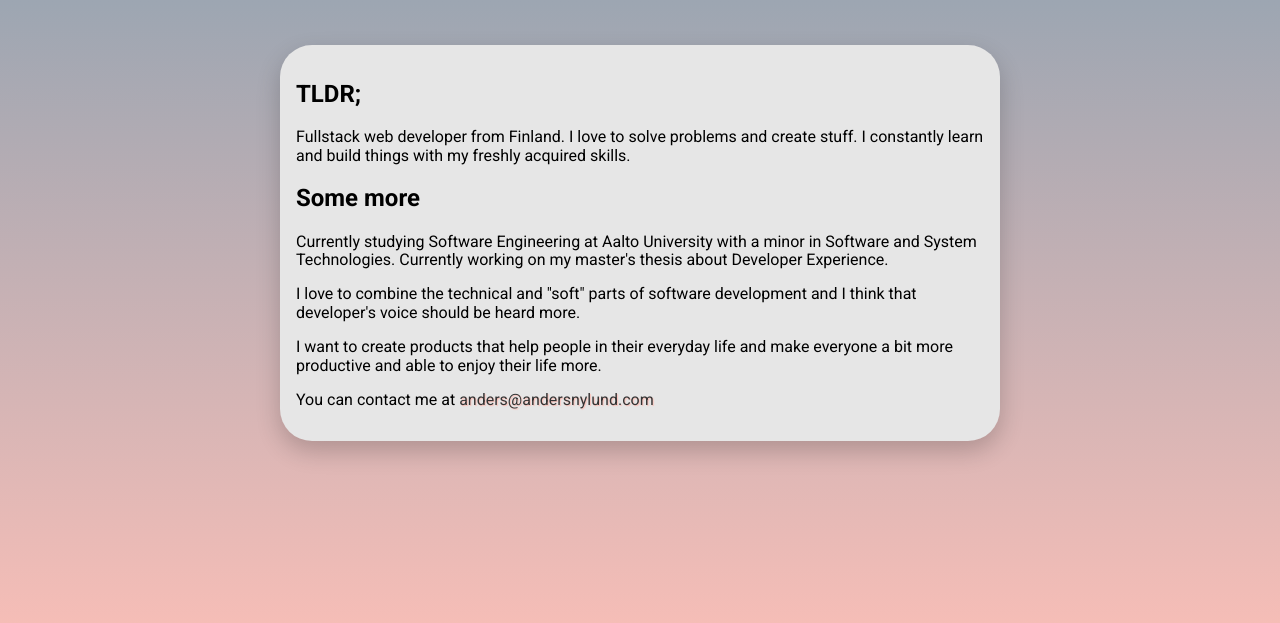
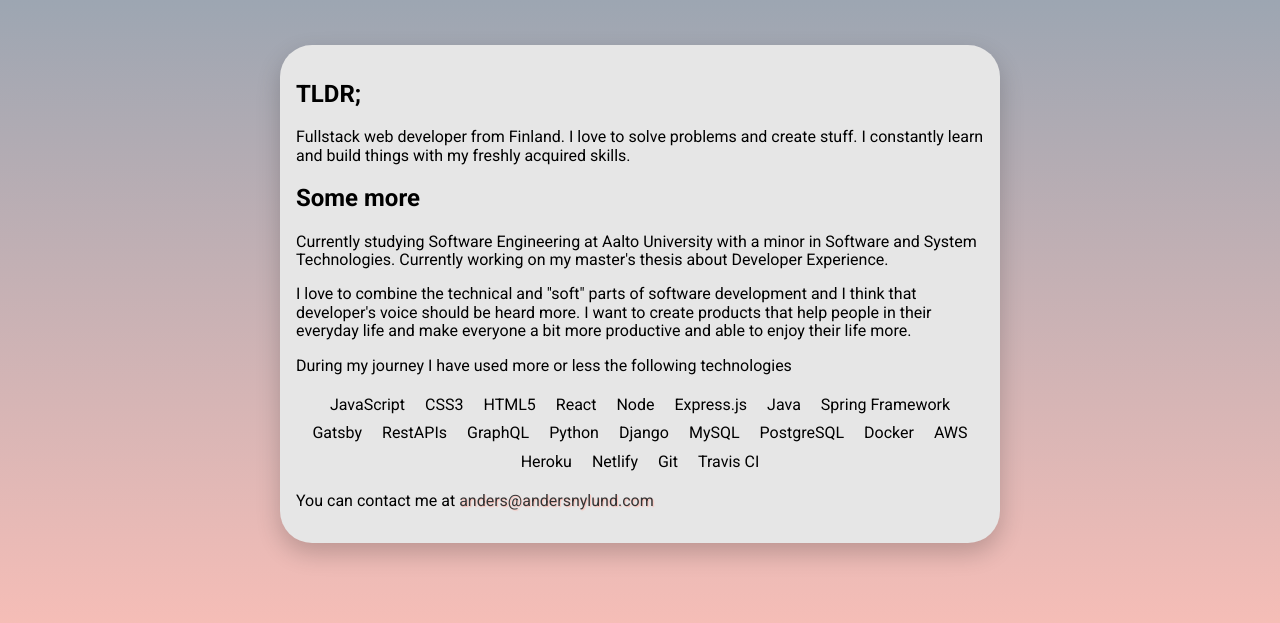
Before and after one commit to andersnylund/old-andersnylund, a Gatsby site: page /about in a window 1280 px wide. Shown: the part 131-754 px from the top of the page. Built offline with nearby package versions, Linux system fonts and the light colour scheme; Gatsby itself is replaced by a stand-in of ours.

Commit message:
Add technologies to about page

```diff
--- a/src/components/Info.jsx
+++ b/src/components/Info.jsx
@@ -21,10 +21,10 @@ const Info = () => (
   <Wrapper>
     <p>Fullstack web developer solving problems with modern technologies</p>
     <p className="secondary">
-      Take a look at what I&#39;ve been doing lately
       <span role="img" aria-label="pointing down">
         👇
       </span>
+      &nbsp;Take a look at what I&#39;ve been doing lately
     </p>
   </Wrapper>
 );
--- a/src/pages/about.jsx
+++ b/src/pages/about.jsx
@@ -15,10 +15,22 @@ const Container = styled.section`
   padding: 1rem;
   box-shadow: 0 10px 24px hsla(0, 0%, 0%, 0.2);
 
-  a {
+  .email-link {
     color: ${props => props.theme.grey};
     text-shadow: 1px 1px 1px ${props => props.theme.pink};
     text-decoration: none;
+  }
+
+  .list {
+    list-style: none;
+    display: flex;
+    flex-wrap: wrap;
+    justify-content: center;
+    padding: 0;
+
+    li {
+      padding: 5px 10px;
+    }
   }
 `;
 
@@ -45,16 +57,42 @@ const About = () => (
           <p>
             I love to combine the technical and &quot;soft&quot; parts of
             software development and I think that developer&apos;s voice should
-            be heard more.
+            be heard more. I want to create products that help people in their
+            everyday life and make everyone a bit more productive and able to
+            enjoy their life more.
           </p>
           <p>
-            I want to create products that help people in their everyday life
-            and make everyone a bit more productive and able to enjoy their life
-            more.
+            During my journey I have used more or less the following
+            technologies
           </p>
+          <ul className="list">
+            <li>JavaScript</li>
+            <li>CSS3</li>
+            <li>HTML5</li>
+            <li>React</li>
+            <li>Node</li>
+            <li>Express.js</li>
+            <li>Java</li>
+            <li>Spring Framework</li>
+            <li>Gatsby</li>
+            <li>RestAPIs</li>
+            <li>GraphQL</li>
+            <li>Python</li>
+            <li>Django</li>
+            <li>MySQL</li>
+            <li>PostgreSQL</li>
+            <li>Docker</li>
+            <li>AWS</li>
+            <li>Heroku</li>
+            <li>Netlify</li>
+            <li>Git</li>
+            <li>Travis CI</li>
+          </ul>
           <p>
             You can contact me at&nbsp;
-            <a href="mailto:anders@andersnylund.com">anders@andersnylund.com</a>
+            <a className="email-link" href="mailto:anders@andersnylund.com">
+              anders@andersnylund.com
+            </a>
           </p>
         </Container>
       </Page>
```
